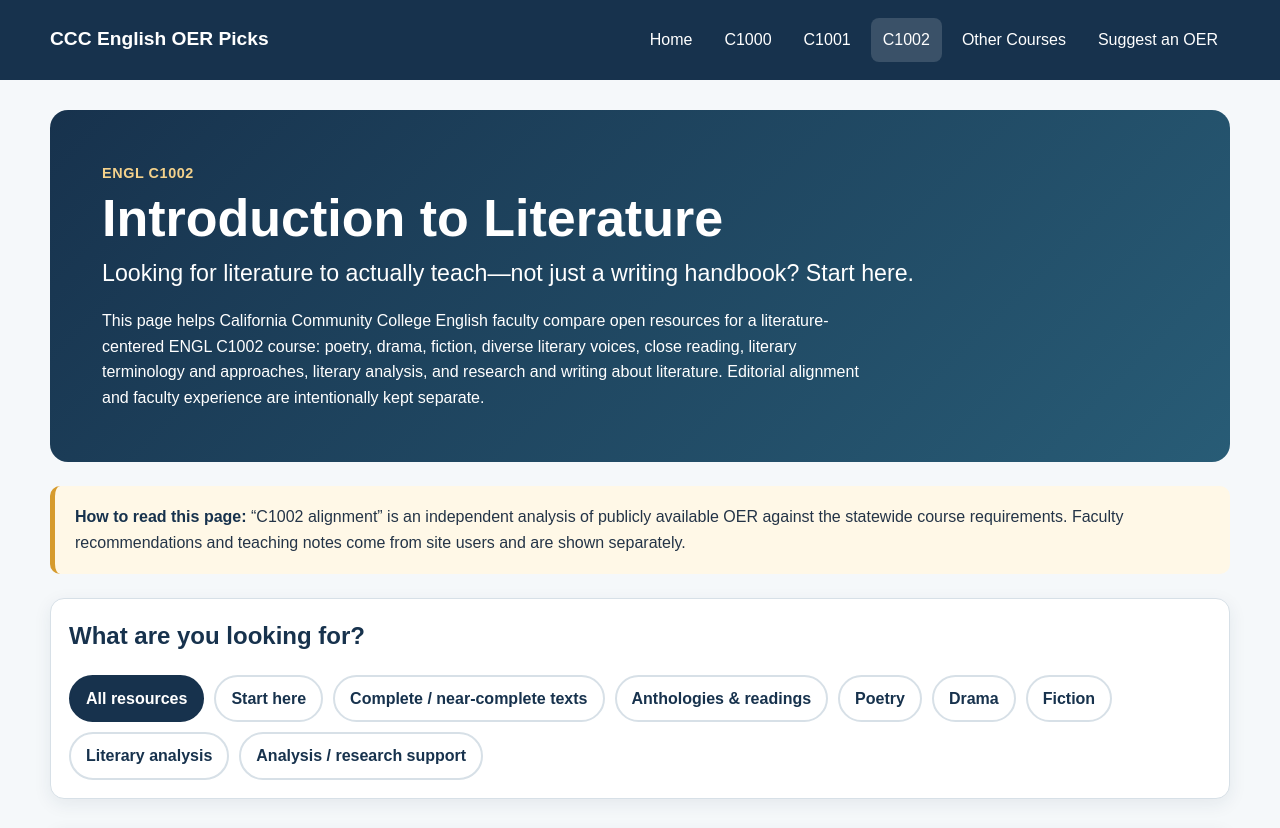
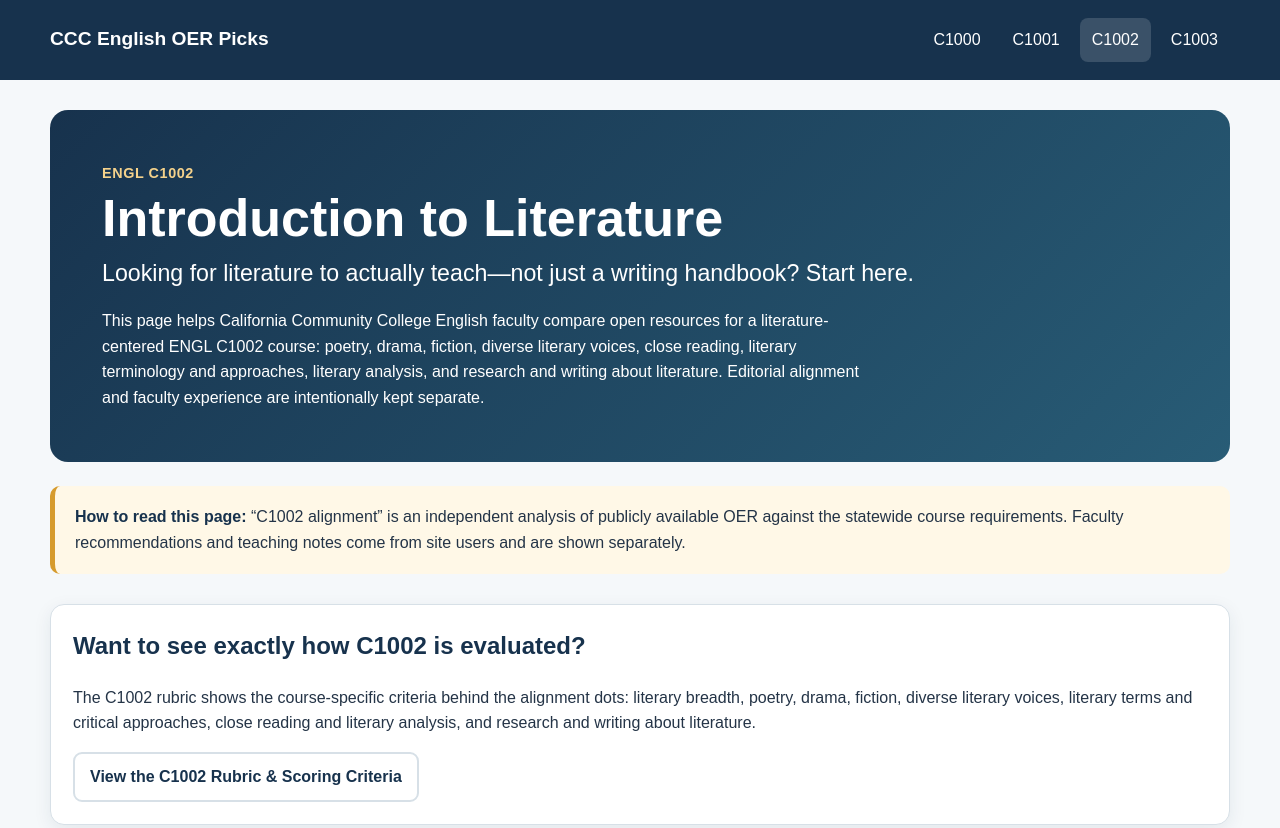
Before and after one commit to drkarebear/ccc-english-oer-picks, a plain HTML site: page c1002.html in a window 1280 px wide. Shown: the top 828 px of the page. Drawn offline with Linux system fonts and the light colour scheme; a script that the page names is missing.

Commit message:
Update navigation and add C1002 rubric section
Added C1003 link and C1002 rubric section.

```diff
--- a/c1002.html
+++ b/c1002.html
@@ -624,12 +624,10 @@
       <a class="brand" href="index.html">CCC English OER Picks</a>
 
       <nav class="site-nav" aria-label="Main navigation">
-        <a href="index.html">Home</a>
         <a href="c1000.html">C1000</a>
         <a href="c1001.html">C1001</a>
         <a href="c1002.html" aria-current="page">C1002</a>
-        <a href="index.html#courses">Other Courses</a>
-        <a href="#suggest">Suggest an OER</a>
+        <a href="c1003.html">C1003</a>
       </nav>
     </div>
   </header>
@@ -660,6 +658,19 @@
       against the statewide course requirements. Faculty recommendations and
       teaching notes come from site users and are shown separately.
     </div>
+
+    <section class="method-panel" aria-labelledby="rubric-link-heading">
+      <h2 id="rubric-link-heading">Want to see exactly how C1002 is evaluated?</h2>
+      <p>
+        The C1002 rubric shows the course-specific criteria behind the alignment dots:
+        literary breadth, poetry, drama, fiction, diverse literary voices,
+        literary terms and critical approaches, close reading and literary analysis,
+        and research and writing about literature.
+      </p>
+      <a class="button button-secondary" href="c1002-rubric.html">
+        View the C1002 Rubric &amp; Scoring Criteria
+      </a>
+    </section>
 
     <section class="toolbar" aria-labelledby="filter-heading">
       <h2 id="filter-heading">What are you looking for?</h2>
@@ -790,6 +801,15 @@
         These are independent editorial assessments, not ASCCC/OERI ratings
         or endorsements.
       </p>
+
+      <div class="card-links">
+        <a class="button button-primary" href="c1002-rubric.html">
+          View the C1002 Rubric
+        </a>
+        <a class="button button-secondary" href="scoring-method.html">
+          General Scoring Method
+        </a>
+      </div>
     </section>
 
     <section class="suggest-panel" id="suggest" aria-labelledby="suggest-heading">
@@ -831,7 +851,8 @@
           <div class="field">
             <label for="suggest-course">Best course</label>
             <select id="suggest-course">
-              <option value="ENGL C1002">ENGL C1002</option>
+              <option value="ENGL C1000">ENGL C1000</option>
+              <option value="ENGL C1001">ENGL C1001</option>
               <option value="ENGL C1002">ENGL C1002</option>
               <option value="ENGL C1003">ENGL C1003</option>
             </select>
```
